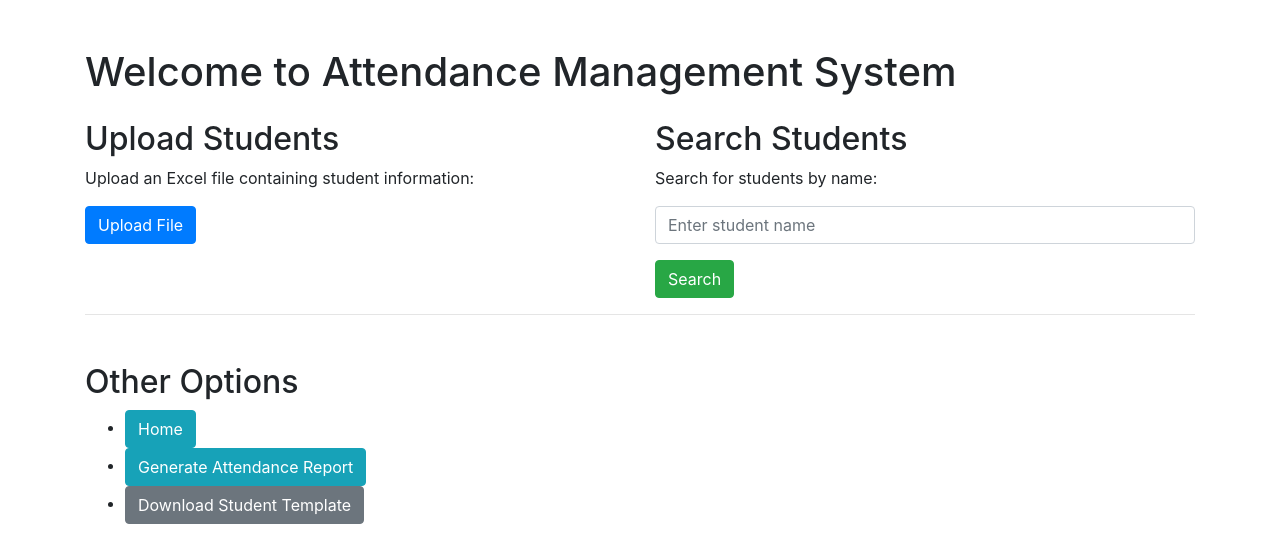
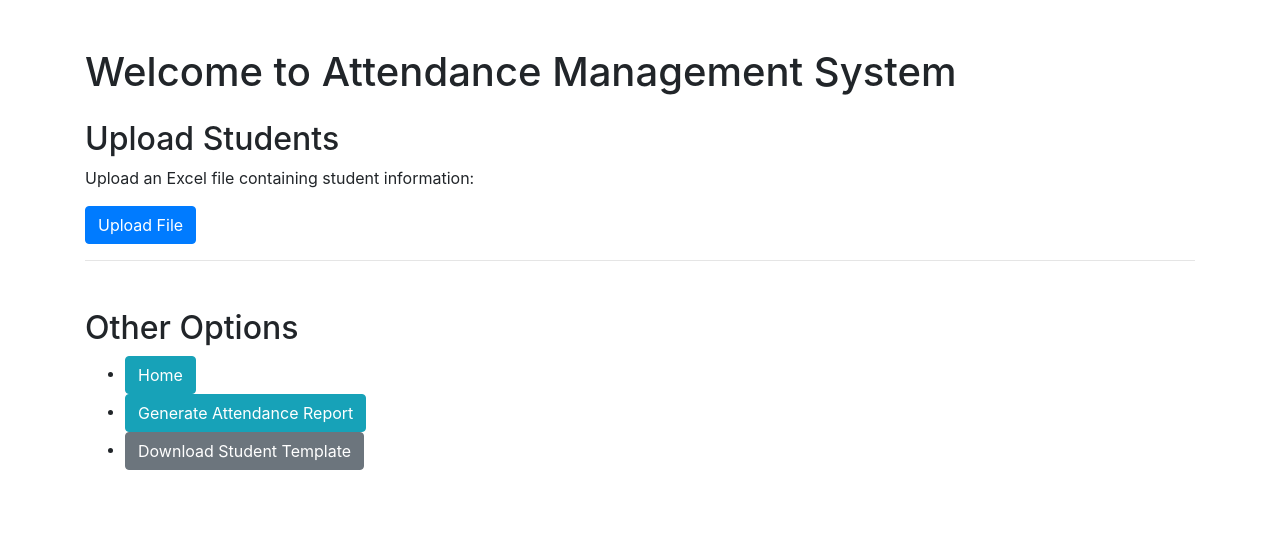
Before and after one commit to rahul26122005/clg, a Django app: page / in a window 1280 px wide. Shown: the top 538 px of the page. Run offline with Django 3.2, Linux system fonts and the light colour scheme; a user stored in the database is signed in; some libraries are stand-ins or nearby versions.

Commit message:
new modification

```diff
--- a/clg_projects/settings.py
+++ b/clg_projects/settings.py
@@ -12,7 +12,7 @@ https://docs.djangoproject.com/en/3.2/ref/settings/
 import os
 from pathlib import Path
 import dj_database_url
-from decouple import config
+#from decouple import config
 
 # Build paths inside the project like this: BASE_DIR / 'subdir'.
 BASE_DIR = Path(__file__).resolve().parent.parent
@@ -39,6 +39,7 @@ CSRF_COOKIE_SECURE = True
 
 INSTALLED_APPS = [
     'university',
+    'django_extensions',
     'pandas',
     'openpyxl',
     'django.contrib.admin',
--- a/clg_projects/wsgi.py
+++ b/clg_projects/wsgi.py
@@ -13,4 +13,4 @@ from django.core.wsgi import get_wsgi_application
 
 os.environ.setdefault('DJANGO_SETTINGS_MODULE', 'clg_projects.settings')
 
-app = get_wsgi_application()
+application = get_wsgi_application()
--- a/university/templates/index.html
+++ b/university/templates/index.html
@@ -23,16 +23,7 @@
                     <button type="submit" class="btn btn-primary">Upload File</button>
                 </form>
             </div>
-            <div class="col-md-6">
-                <h2>Search Students</h2>
-                <p>Search for students by name:</p>
-                <form method="get" action="{% url 'search_students' %}">
-                    <div class="form-group">
-                        <input type="text" class="form-control" name="query" placeholder="Enter student name">
-                    </div>
-                    <button type="submit" class="btn btn-success">Search</button>
-                </form>
-            </div>
+
         </div>
 
         <hr>
```
Also changed, not shown: vercel.json, 2 other files.
